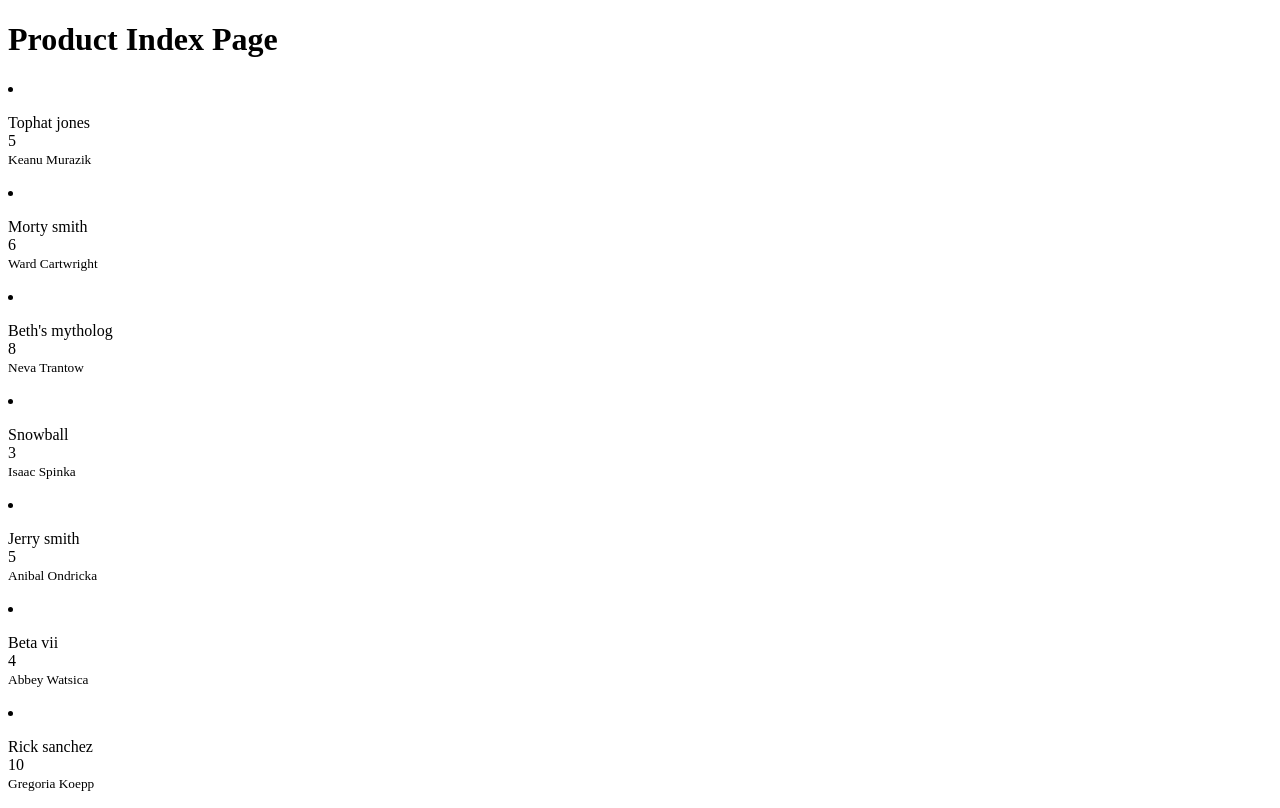
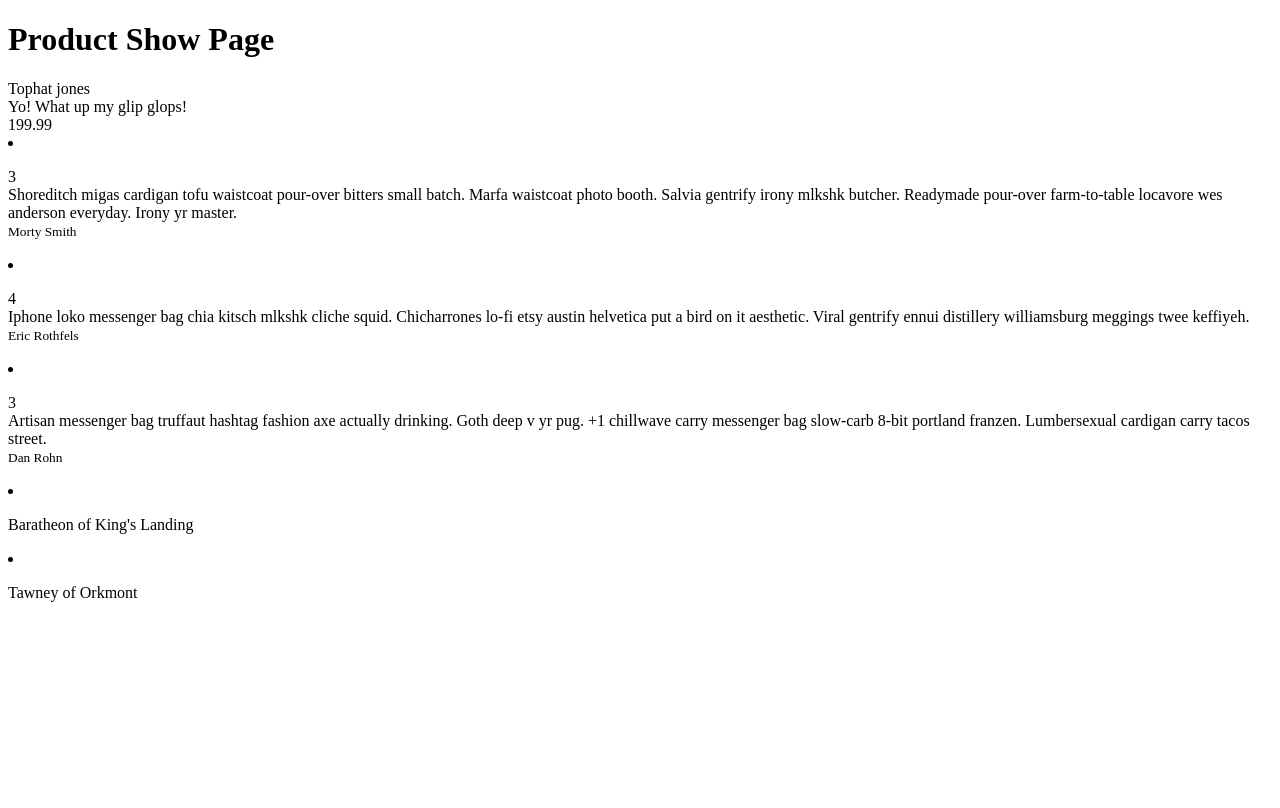
Before and after one commit to kentcheung2000/amazon_spa_lab, a React (Create React App) app: page / in a window 1280 px wide. Built offline with nearby package versions, Linux system fonts and the light colour scheme.

Commit message:
Lab 1 list Product Show Page

```diff
--- a/src/App.js
+++ b/src/App.js
@@ -1,5 +1,6 @@
 import React from 'react';
 import ProductIndexPage from "./components/ProductIndexPage"
+import ProductShowPage from "./components/ProductShowPage"
 
 import './App.css';
 
@@ -7,7 +8,8 @@ function App() {
   return (
     <div className="ui container">
 
-      <ProductIndexPage />
+      {/* <ProductIndexPage /> */}
+      <ProductShowPage />
 
 
     </div>
--- a/src/components/ProductIndexPage.js
+++ b/src/components/ProductIndexPage.js
@@ -18,8 +18,6 @@ class ProductIndexPage extends Component {
                             <br />
                             <small>{product.seller.full_name}</small>
                         </p>
-
-
                     </li>
                 ))}
             </div>
--- a/src/components/ProductShowPage.js
+++ b/src/components/ProductShowPage.js
@@ -1,7 +1,5 @@
 import React, { Component } from 'react';
-import ProductDetails from "./ProductDetails"
-import ReviewDetails from "./ReviewDetails"
-import product from "./ReviewListData"
+import ReviewList from "./ReviewList"
 import ProductShowPageData from "../data/ProductShowPageData"
 
 class ProductShowPage extends Component {
@@ -10,19 +8,41 @@ class ProductShowPage extends Component {
             <div>
                 <h1>Product Show Page</h1>
 
-                {ProductShowPageData.map((product, index) => (
+                {ProductShowPageData.title}
+                <br />
+                {ProductShowPageData.description}
+                <br />
+                {ProductShowPageData.price}
+                <br />
+
+                {ProductShowPageData.reviews.map((review, index) => (
                     <li key={index}>
                         <p>
-                            {product.title}
+                            {review.rating}
                             <br />
-                            {product.price}
+                            {review.body}
                             <br />
-                            <small>{product.seller.full_name}</small>
+                            <small>{review.reviewer.full_name}</small>
                         </p>
+                    </li>
+                ))}
+
+                {ProductShowPageData.tags.map((tag, index) => (
+                    <li key={index}>
+                        <p>
+                            {tag.name}
+                            <br />
+
+                        </p>
+                    </li>
+                ))}
 
 
-                    </li>
-                ))}
+
+
+
+                {/* <ReviewList reviews={ProductShowPageData.reviews} /> */}
+
             </div>
         )
     }
--- a/src/components/ReviewList.js
+++ b/src/components/ReviewList.js
@@ -0,0 +1,19 @@
+import React from 'react';
+import ReviewDetails from './ReviewDetails'
+
+
+function ReviewList(props) {
+    console.log("This is props: ", props)
+    return (
+        <ul>
+
+
+
+
+        </ul>
+
+    );
+
+
+}
+export default ReviewList;
```
